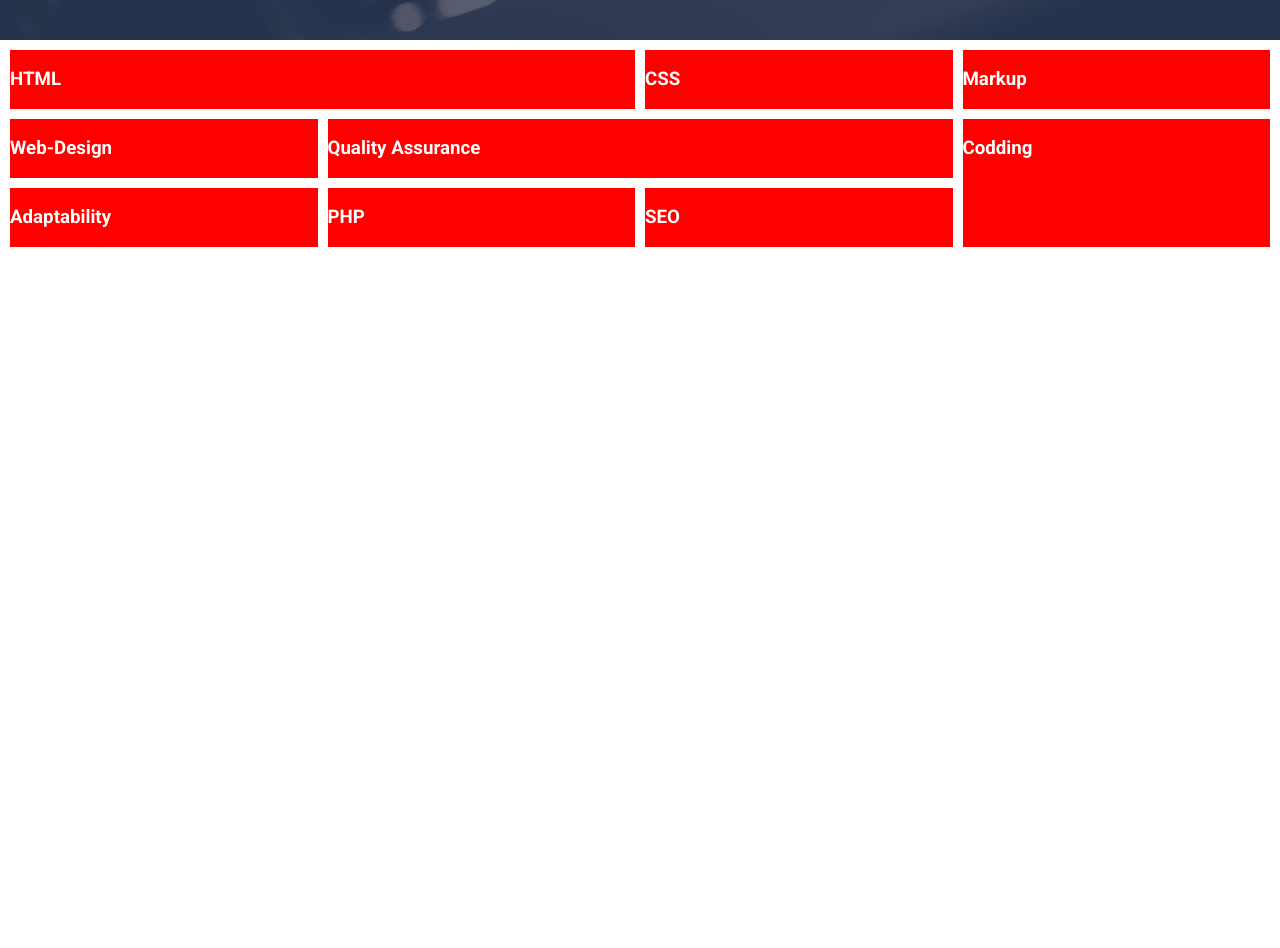
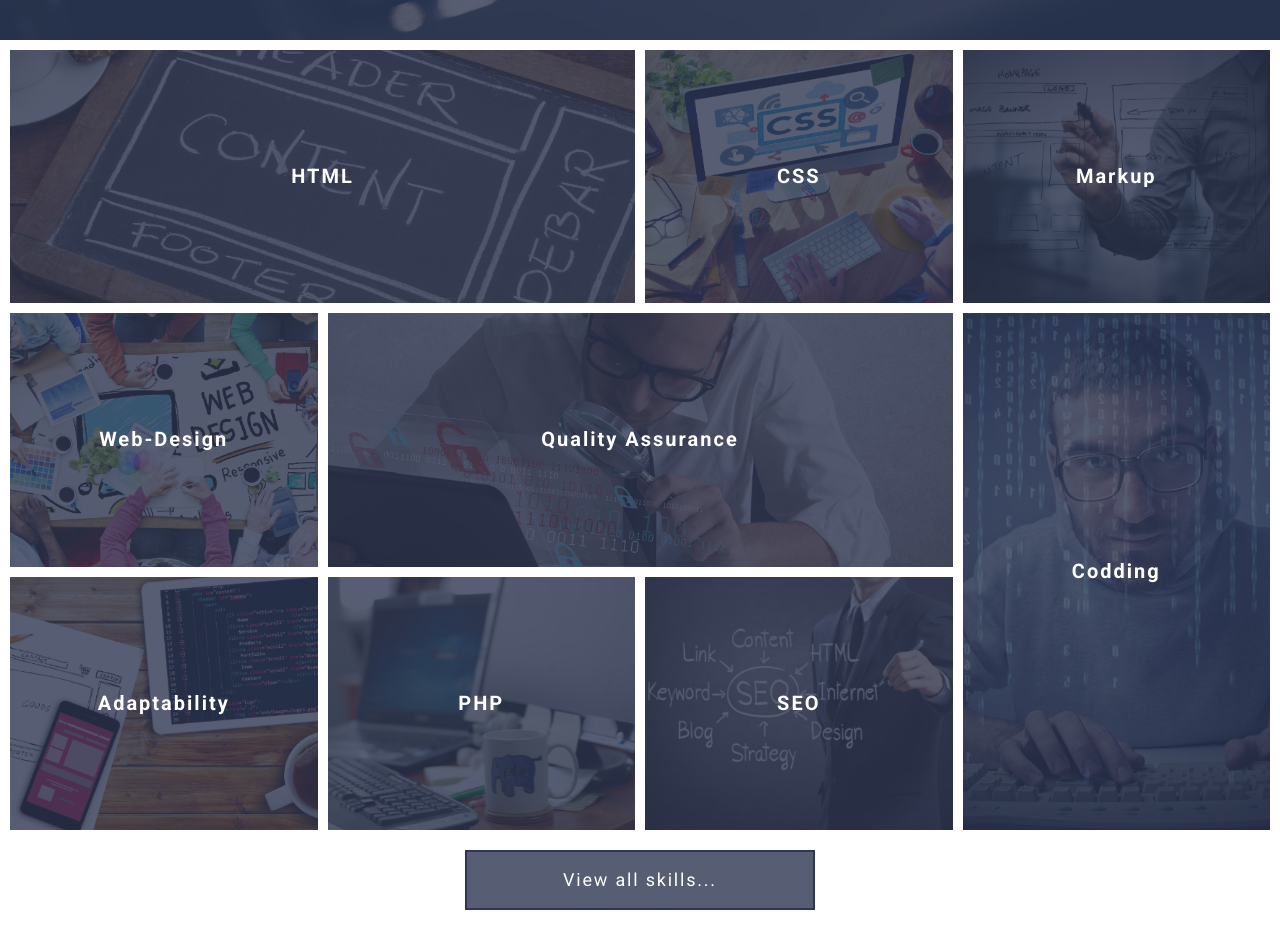
Before and after one commit to MikhailoJ/20220521grid-template-init-project, a website: page index.html in a window 1280 px wide. Shown: the part 760-1708 px from the top of the page. Before the commit the page ends 1077 px from the top, so only its background shows below. Drawn offline with Linux system fonts and the light colour scheme.

Commit message:
верстка и оформление секции skills

```diff
--- a/assets/scss/common/_classes.scss
+++ b/assets/scss/common/_classes.scss
@@ -5,15 +5,9 @@
   display: flex;
   align-items: center;
   justify-content: center;
-  min-width: 250px;
-  height: 60px;
-  border: 2px solid $color-light;
   padding: 0.5em 1em;
-  background-color: rgba($color-light, 0.1);
-
   font-size: 1.125rem;
   letter-spacing: 0.1em;
-
   transition: background-color 0.5s;
 
   &:hover,
@@ -21,3 +15,16 @@
     background-color: $color-accent;
   }
 }
+
+.btn--light {
+  min-width: 250px;
+  background-color: rgba($color-light, 0.1);
+  height: 60px;
+  border: 2px solid $color-light;
+}
+.btn--primary {
+min-width: 350px;
+background-color: rgba($color-primary, 0.8);
+height: 60px;
+border: 2px solid $color-primary;
+}
--- a/assets/scss/components/sections/skills/_skill-item.scss
+++ b/assets/scss/components/sections/skills/_skill-item.scss
@@ -2,9 +2,53 @@
 @use "../../../mixins" as *;
 
 .skill-item {
-  background-color: red;
+  position: relative;
+  background-color: $color-primary;
+  overflow: hidden;
 
+  &__title {
+    margin: 0;
+    @include abs-position;
+    z-index: 1;
+    font-size: 1.25rem;
+    letter-spacing: 0.1em;
+  }
+
+  &__image {
+    background-position: 50% 50%;
+    background-size: cover;
+    @include abs-position;
+    transition: transform 0.5s;
+  }
+
+  &__overlay {
+    background-color: $color-primary;
+    opacity: 0.8;
+    @include abs-position;
+    transition: opacity 0.5s;
+  }
+
+  &__link {
+    display: flex;
+    justify-content: center;
+    align-items: center;
+    height: 100%;
+    padding: $gap;
+    transition: color 0.5s;
+  }
+  &:hover {
+    .skill-item__link {
+      color: $color-accent;
+    }
+    .skill-item__image {
+      transform: scale(1.1);
+    }
+    .skill-item__overlay {
+      opacity: 0.95;
+    }
+  }
 }
+
 .skill-item:nth-of-type(1) {
   grid-area: a1;
 }
--- a/assets/scss/components/sections/skills/_skills.scss
+++ b/assets/scss/components/sections/skills/_skills.scss
@@ -1,17 +1,23 @@
 @use "../../../presets" as *;
 @use "../../../mixins" as *;
 
+$local-gap: calc(40px / 3);
+
 .skills {
+  padding: $gap-sm;
+
   &__container {
     display: grid;
     gap: $gap-sm;
     grid-template-columns: repeat(4, 1fr);
     grid-template-areas: "a1 a1 a2 a3" "a4 a5 a5 a6" "a7 a8 a9 a6";
-
-    padding: $gap-sm;
+    grid-template-rows: repeat(3, calc(33.33vh - #{$local-gap}));
   }
 
   &__action {
-
+    display: flex;
+    justify-content: center;
+    margin-top: $gap;
+    margin-bottom: $gap-lg;
   }
 }
--- a/index.html
+++ b/index.html
@@ -65,65 +65,65 @@
       <div class="skills__container">
         <article class="skill-item">
           <h3 class="skill-item__title">
-            <a href="">HTML</a>
+            <a class="skill-item__link" href="">HTML</a>
           </h3>
-          <div class="skill-item__image"></div>
+          <div class="skill-item__image" style="background-image: url(assets/img/img-html.png);"></div>
           <div class="skill-item__overlay"></div>
         </article>
         <article class="skill-item">
           <h3 class="skill-item__title">
-            <a href="">CSS</a>
+            <a class="skill-item__link" href="">CSS</a>
           </h3>
-          <div class="skill-item__image"></div>
+          <div class="skill-item__image" style="background-image: url(assets/img/img-css.png);"></div>
           <div class="skill-item__overlay"></div>
         </article>
         <article class="skill-item">
           <h3 class="skill-item__title">
-            <a href="">Markup</a>
+            <a class="skill-item__link" href="">Markup</a>
           </h3>
-          <div class="skill-item__image"></div>
+          <div class="skill-item__image" style="background-image: url(assets/img/img-markup.png);"></div>
           <div class="skill-item__overlay"></div>
         </article>
         <article class="skill-item">
           <h3 class="skill-item__title">
-            <a href="">Web-Design</a>
+            <a class="skill-item__link" href="">Web-Design</a>
           </h3>
-          <div class="skill-item__image"></div>
+          <div class="skill-item__image" style="background-image: url(assets/img/img-webdesign.png);"></div>
           <div class="skill-item__overlay"></div>
         </article>
         <article class="skill-item">
           <h3 class="skill-item__title">
-            <a href="">Quality Assurance</a>
+            <a class="skill-item__link" href="">Quality Assurance</a>
           </h3>
-          <div class="skill-item__image"></div>
+          <div class="skill-item__image" style="background-image: url(assets/img/img-qa.png);"></div>
           <div class="skill-item__overlay"></div>
         </article>
         <article class="skill-item">
           <h3 class="skill-item__title">
-            <a href="">Codding</a>
+            <a class="skill-item__link" href="">Codding</a>
           </h3>
-          <div class="skill-item__image"></div>
+          <div class="skill-item__image" style="background-image: url(assets/img/img-codding.png);"></div>
           <div class="skill-item__overlay"></div>
         </article>
         <article class="skill-item">
           <h3 class="skill-item__title">
-            <a href="">Adaptability</a>
+            <a class="skill-item__link" href="">Adaptability</a>
           </h3>
-          <div class="skill-item__image"></div>
+          <div class="skill-item__image" style="background-image: url(assets/img/img-adaptability.png);"></div>
           <div class="skill-item__overlay"></div>
         </article>
         <article class="skill-item">
           <h3 class="skill-item__title">
-            <a href="">PHP</a>
+            <a class="skill-item__link" href="">PHP</a>
           </h3>
-          <div class="skill-item__image"></div>
+          <div class="skill-item__image" style="background-image: url(assets/img/img-php.png);"></div>
           <div class="skill-item__overlay"></div>
         </article>
         <article class="skill-item">
           <h3 class="skill-item__title">
-            <a href="">SEO</a>
+            <a class="skill-item__link" href="">SEO</a>
           </h3>
-          <div class="skill-item__image"></div>
+          <div class="skill-item__image" style="background-image: url(assets/img/img-seo.png);"></div>
           <div class="skill-item__overlay"></div>
         </article>
       </div>
```
Also changed, not shown: assets/css/style.css.
